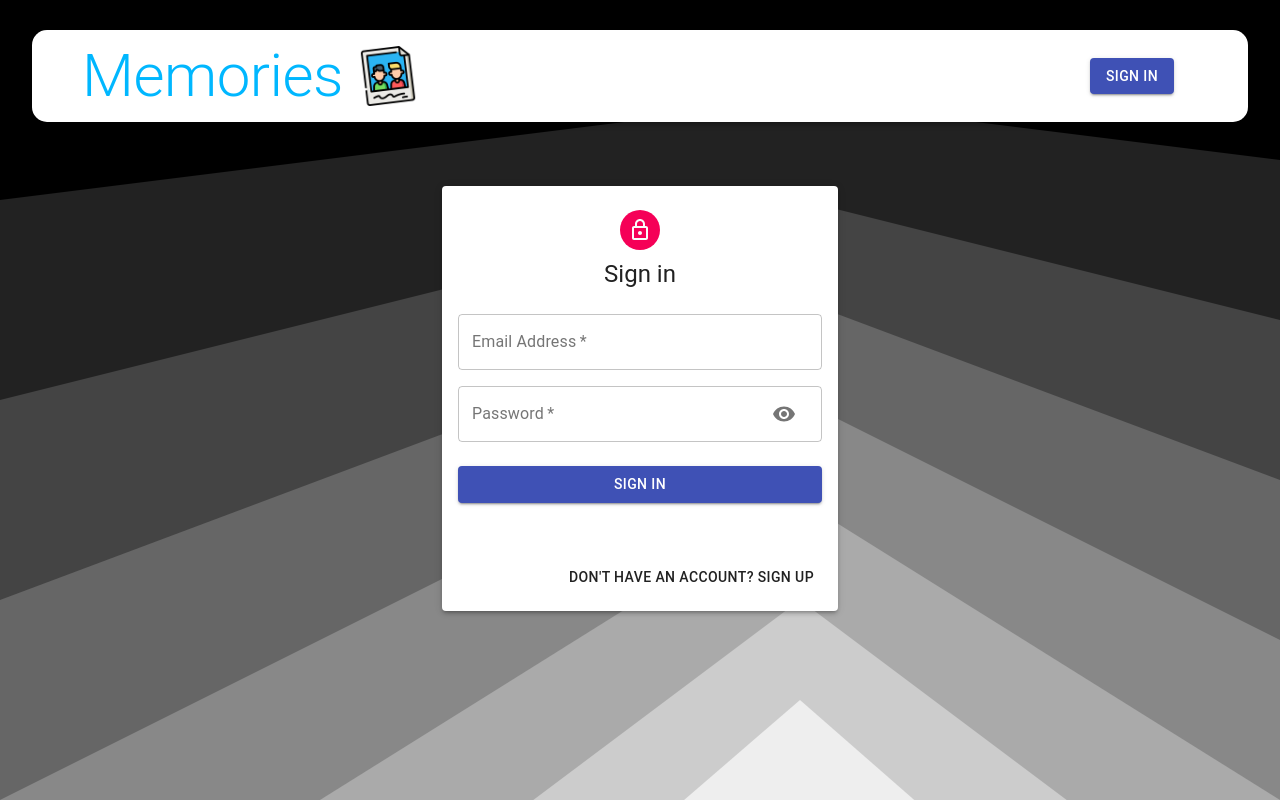
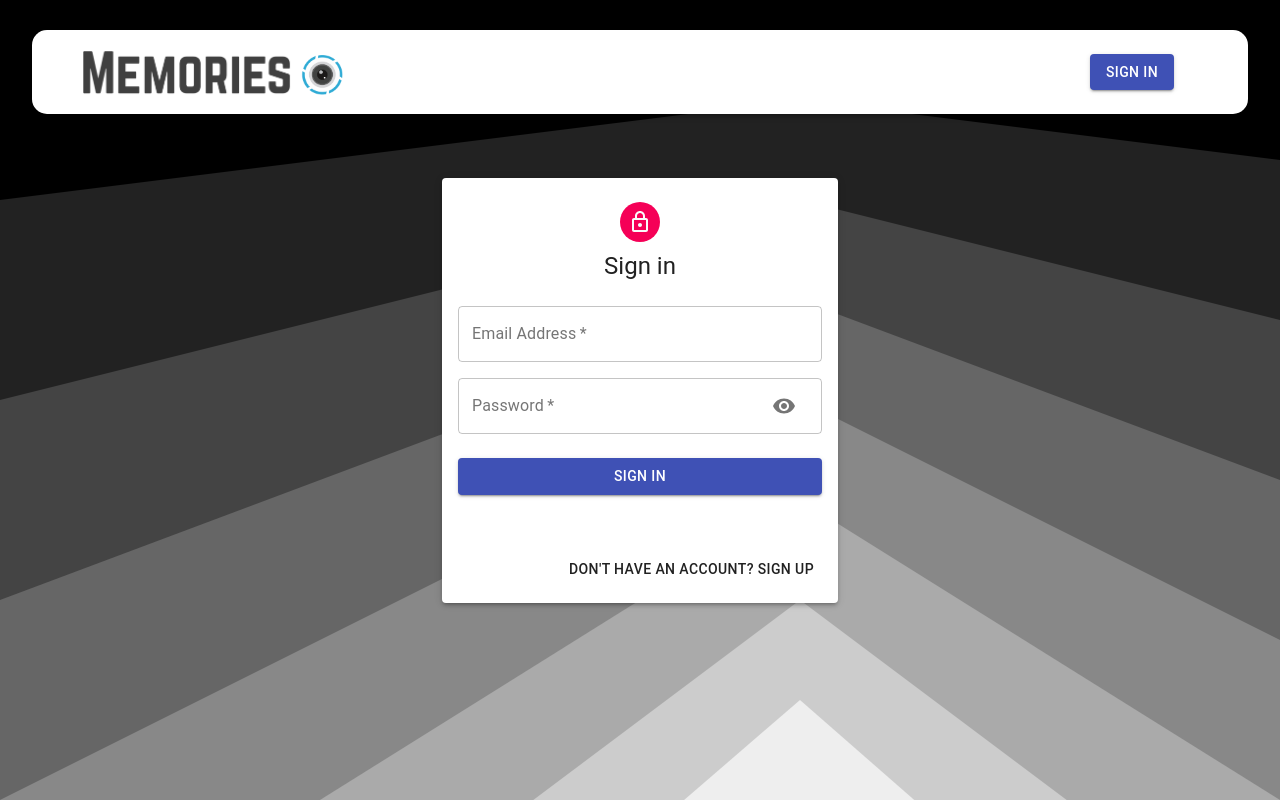
Before and after one commit to anasansari01/Memories, a React (Create React App) app in the folder client/: page /auth in a window 1280 px wide. Built offline with nearby package versions, Linux system fonts and the light colour scheme.

Commit message:
Add New Logo and Styles to it

```diff
--- a/client/src/components/Navbar/Navbar.js
+++ b/client/src/components/Navbar/Navbar.js
@@ -4,7 +4,8 @@ import { Link, useHistory, useLocation } from 'react-router-dom';
 import { useDispatch } from 'react-redux';
 import decode from 'jwt-decode';
 
-import memories from '../../images/memories.png';
+import memoriesLogo from '../../images/memoriesLogo.png';
+import memoriesText from '../../images/memoriesText.png';
 import * as actionType from '../../constants/actionTypes';
 import useStyles from './styles';
 
@@ -40,8 +41,8 @@ const Navbar = () => {
 
       <AppBar className={classes.appBar} position="static" color="inherit">
         <div className={classes.brandContainer}>
-          <Typography className={classes.heading} component={Link} to='/' variant="h2" align="center">Memories</Typography>
-          <img className={classes.image} src={memories} alt="memories" height="60" />
+          <img component={Link} to="/" src={memoriesText} alt="icon" height="45px" />
+          <img className={classes.image} src={memoriesLogo} alt="icon" height="40px" />
         </div>
         <Toolbar className={classes.toolbar}>
           {user?.result ? (
--- a/client/src/components/Navbar/styles.js
+++ b/client/src/components/Navbar/styles.js
@@ -10,27 +10,46 @@ export default makeStyles((theme) => ({
     justifyContent: 'space-between',
     alignItems: 'center',
     padding: '10px 50px',
+    [theme.breakpoints.down('sm')]: {
+      flexDirection: 'column',
+    },
   },
   heading: {
-    color: 'rgba(0,183,255, 1)',
+    color: theme.palette.primary.main,
     textDecoration: 'none',
+    fontSize: '2em',
+    fontWeight: 300,
   },
   image: {
-    marginLeft: '15px',
+    marginLeft: '10px',
+    marginTop: '5px',
   },
   toolbar: {
     display: 'flex',
     justifyContent: 'flex-end',
     width: '400px',
+    [theme.breakpoints.down('sm')]: {
+      width: 'auto',
+    },
   },
   profile: {
     display: 'flex',
     justifyContent: 'space-between',
     width: '400px',
+    alignItems: 'center',
+    [theme.breakpoints.down('sm')]: {
+      width: 'auto',
+      marginTop: 20,
+      justifyContent: 'center',
+    },
+  },
+  logout: {
+    marginLeft: '20px',
   },
   userName: {
     display: 'flex',
     alignItems: 'center',
+    textAlign: 'center',
   },
   brandContainer: {
     display: 'flex',
```
Also changed, not shown: client/src/images/memoriesLogo.png (added), client/src/images/memoriesText.png (added).
